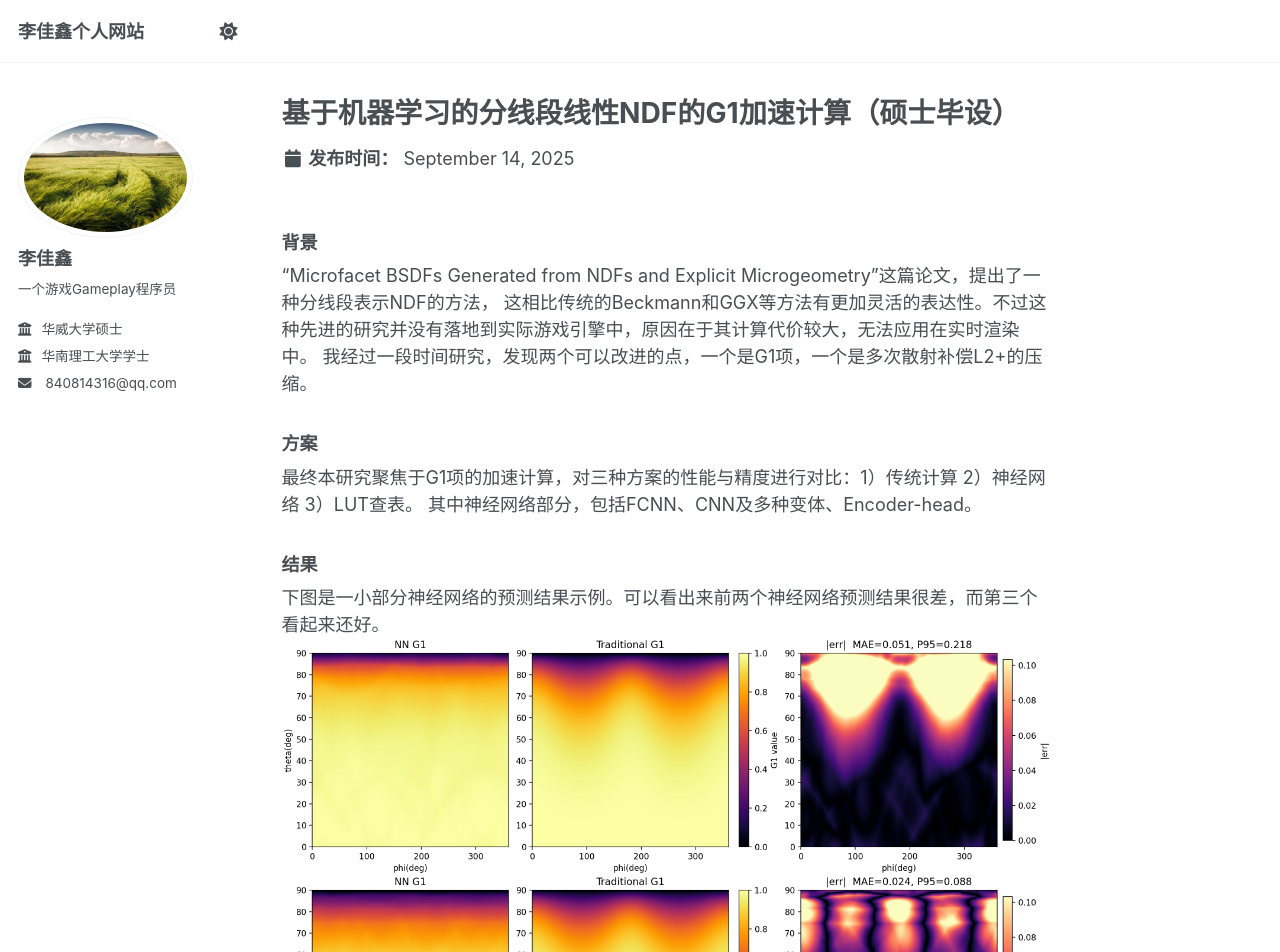
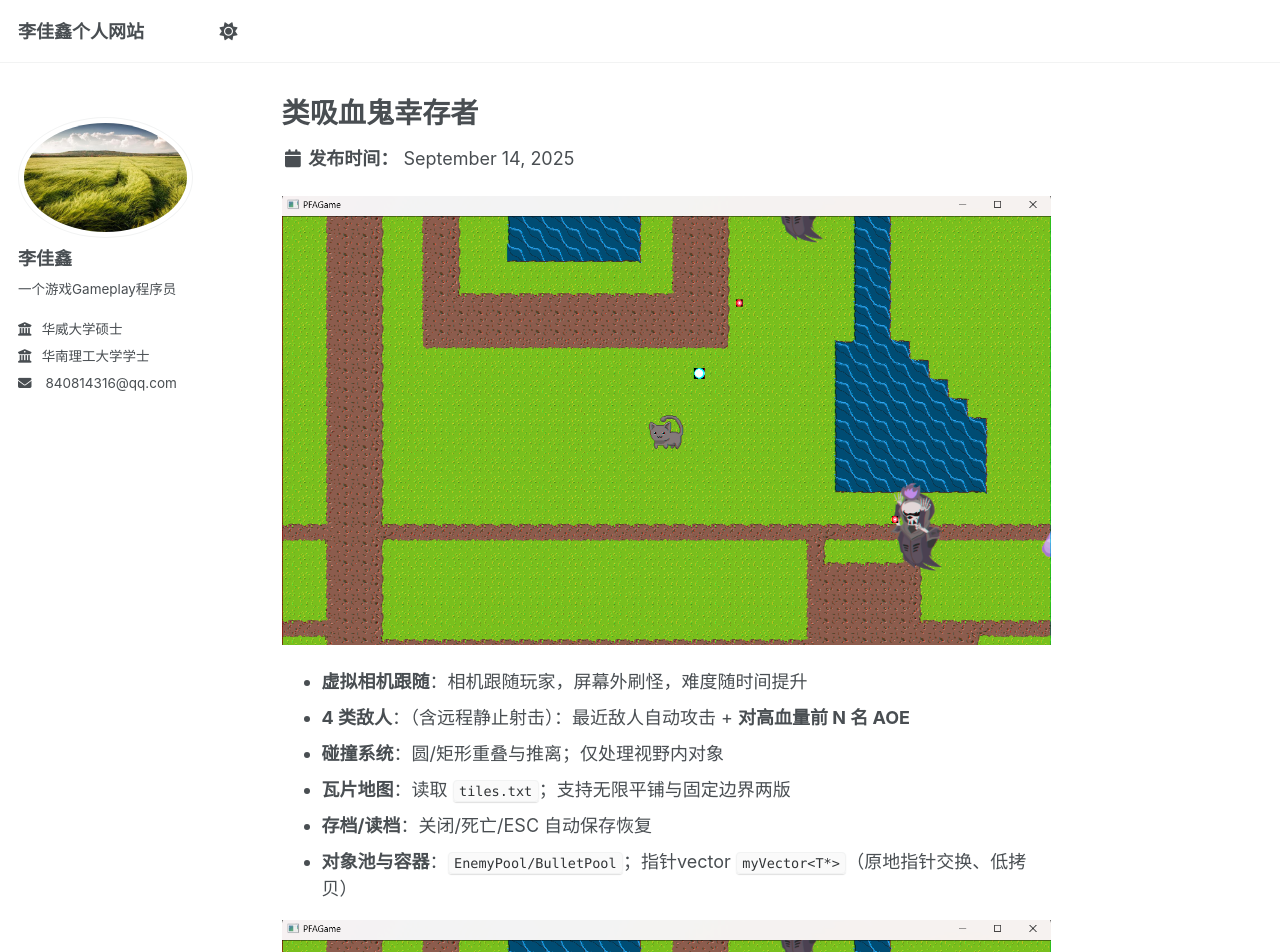
Before and after one commit to fengchenxue/fengchenxue.github.io, a Jekyll site: the page built from _portfolio/portfolio-3.md, in a window 1280 px wide and 1400 px high. Shown: the top 952 px of the window. Built offline with Jekyll 4.4.1, drawn with Linux system fonts in a browser that asks for light colours; a script that is not in the unit is left out; some of the changed text lies outside the part shown; grey boxes are pictures that could not be loaded.

Commit message:
portfolio 3

```diff
--- a/_portfolio/portfolio-3.md
+++ b/_portfolio/portfolio-3.md
@@ -1,27 +1,30 @@
 ---
-title: "基于机器学习的分线段线性NDF的G1加速计算（硕士毕设）"
-excerpt: "对于最新的分线段NDF，使用神经网络来预测Microfacet模型中的G1部分，来加速其计算，并于传统方案和查表法作比较。<br/><img src='/images/portfolio/HEAD_HeadZ64_256x128x64_relu_do0.00_s4_i7185.png'>"
+title: "类吸血鬼幸存者"
+excerpt: "基于C++和DX11开发的类吸血鬼幸存者游戏。<br/><img src='/images/portfolio/survivor.png'>"
 collection: portfolio
 ---
 
-### 背景
-“Microfacet BSDFs Generated from NDFs and Explicit Microgeometry”这篇论文，提出了一种分线段表示NDF的方法，
-这相比传统的Beckmann和GGX等方法有更加灵活的表达性。不过这种先进的研究并没有落地到实际游戏引擎中，原因在于其计算代价较大，无法应用在实时渲染中。
-我经过一段时间研究，发现两个可以改进的点，一个是G1项，一个是多次散射补偿L2+的压缩。
+![survivor]({{ "/images/portfolio/survivor.png" | relative_url }})
 
-### 方案
-最终本研究聚焦于G1项的加速计算，对三种方案的性能与精度进行对比：1）传统计算 2）神经网络 3）LUT查表。
-其中神经网络部分，包括FCNN、CNN及多种变体、Encoder-head。
-
-### 结果
-下图是一小部分神经网络的预测结果示例。可以看出来前两个神经网络预测结果很差，而第三个看起来还好。
-![FULL_Encoder_0_s1_i7185]({{ "/images/portfolio/FULL_Encoder_0_s1_i7185.png" | relative_url }})
-![FULL_Encoder_1_s3_i7185]({{ "/images/portfolio/FULL_Encoder_1_s3_i7185.png" | relative_url }})
-![HEAD_HeadZ64_256x128x64_relu_do0.00_s4_i7185]({{ "/images/portfolio/HEAD_HeadZ64_256x128x64_relu_do0.00_s4_i7185.png" | relative_url }})
-
-虽然在大批量预测时，神经网络优于传统计算，但是在精度和速度上还是比不过查表法。
-但是Encoder-head类神经网络的预烘焙速度却比LUT查表法快，所以神经网络有自己的独特优势领域，那就是开发过程。
+- **虚拟相机跟随**：相机跟随玩家，屏幕外刷怪，难度随时间提升
+- **4 类敌人**：（含远程静止射击）：最近敌人自动攻击 + **对高血量前 N 名 AOE**
+- **碰撞系统**：圆/矩形重叠与推离；仅处理视野内对象
+- **瓦片地图**：读取 `tiles.txt`；支持无限平铺与固定边界两版
+- **存档/读档**：关闭/死亡/ESC 自动保存恢复
+- **对象池与容器**：`EnemyPool/BulletPool`；指针vector `myVector<T*>`（原地指针交换、低拷贝）
 
 
-开发时，开发者需要频繁调整材质属性，此时如果用查表法烘焙G1，有一点慢，而神经网络Encoder则要快的多。
-所以神经网络可以用在游戏开发过程，而最终打包时则使用LUT查表法。
+<div style="max-width:960px;margin:16px auto">
+  <video
+    controls
+    playsinline
+    preload="metadata"
+    style="width:100%;height:auto"
+    poster='{{ "/images/portfolio/survivor.png" | relative_url }}'>
+    <source src='{{ "/video/survivor.mp4" | relative_url }}' type="video/mp4">
+    Your browser does not support HTML5 video.
+  </video>
+  <p style="text-align:right;margin:.25rem 0 0">
+    <a href='{{ "/video/survivor.mp4" | relative_url }}'>下载/单独打开 MP4</a>
+  </p>
+</div>
```
Also changed, not shown: _portfolio/portfolio-2.md (+1 -1 lines), images/portfolio/survivor.png (added), 1 other file.
